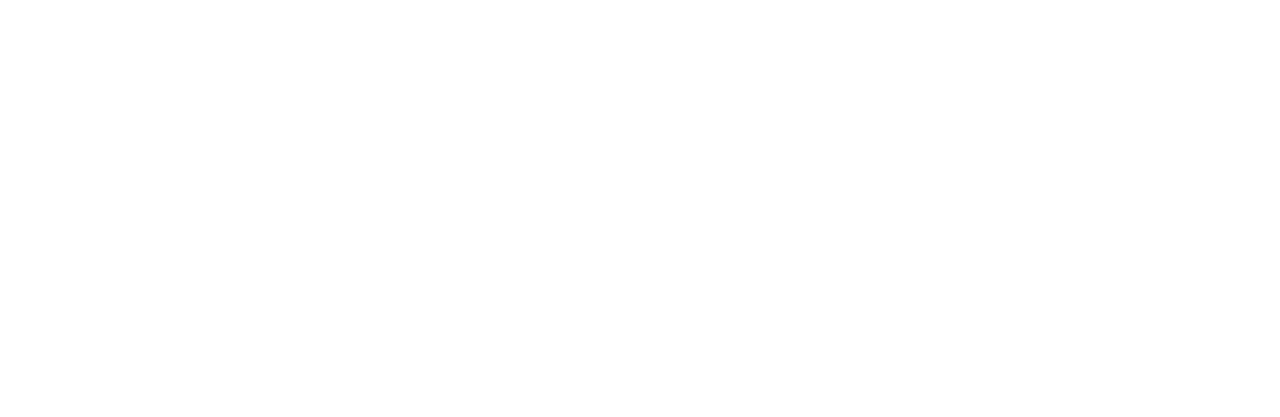
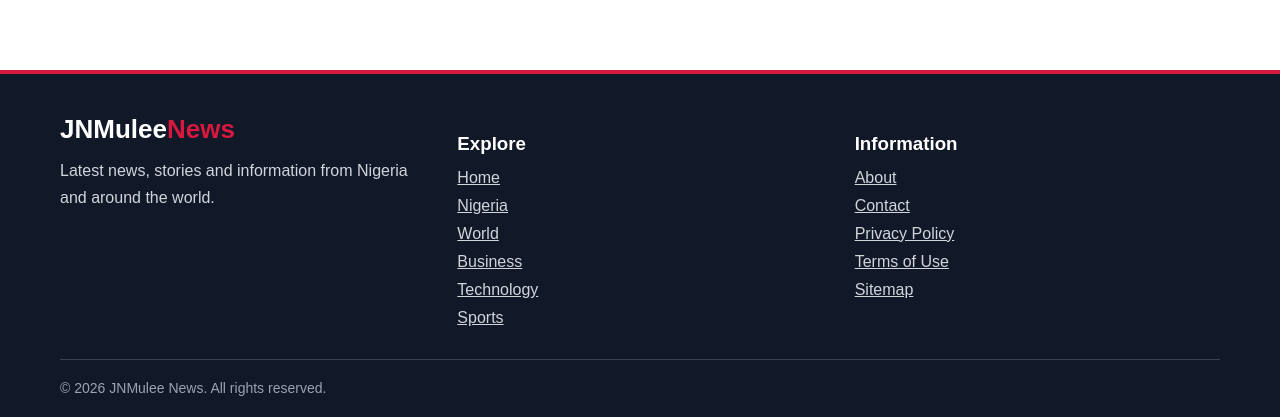
Before and after one commit to JnmuleeNews/Jnmulee-news, a Next.js app: page / in a window 1280 px wide. Shown: the part 970-1387 px from the top of the page. Before the commit the page ends 980 px from the top, so only its background shows below. Built offline with nearby package versions, Linux system fonts and the light colour scheme; no server answers; the database is empty.

Commit message:
Update layout.tsx

```diff
--- a/app/layout.tsx
+++ b/app/layout.tsx
@@ -1,9 +1,46 @@
 import type { Metadata } from "next";
+import Link from "next/link";
 import "./globals.css";
 
+const siteUrl =
+  process.env.NEXT_PUBLIC_SITE_URL ||
+  "https://jnmulee-news-jnnation.vercel.app";
+
 export const metadata: Metadata = {
-  title: "JNMulee News",
-  description: "Independent digital news and current affairs.",
+  metadataBase: new URL(siteUrl),
+
+  title: {
+    default: "JNMulee News",
+    template: "%s | JNMulee News",
+  },
+
+  description:
+    "JNMulee News brings you the latest news, breaking stories, sports, business, technology, entertainment and more from Nigeria and around the world.",
+
+  alternates: {
+    canonical: "/",
+  },
+
+  openGraph: {
+    title: "JNMulee News",
+    description:
+      "Latest news and breaking stories from Nigeria and around the world.",
+    url: siteUrl,
+    siteName: "JNMulee News",
+    type: "website",
+  },
+
+  twitter: {
+    card: "summary_large_image",
+    title: "JNMulee News",
+    description:
+      "Latest news and breaking stories from Nigeria and around the world.",
+  },
+
+  robots: {
+    index: true,
+    follow: true,
+  },
 };
 
 export default function RootLayout({
@@ -13,7 +50,166 @@
 }>) {
   return (
     <html lang="en">
-      <body>{children}</body>
+      <body>
+        {children}
+
+        <footer
+          style={{
+            marginTop: "60px",
+            background: "#111827",
+            color: "#ffffff",
+            borderTop: "4px solid #d7193f",
+          }}
+        >
+          <div
+            style={{
+              maxWidth: "1200px",
+              margin: "0 auto",
+              padding: "40px 20px 24px",
+            }}
+          >
+            <div
+              style={{
+                display: "grid",
+                gridTemplateColumns:
+                  "repeat(auto-fit, minmax(220px, 1fr))",
+                gap: "32px",
+              }}
+            >
+              <div>
+                <Link
+                  href="/"
+                  style={{
+                    color: "#ffffff",
+                    textDecoration: "none",
+                    fontSize: "26px",
+                    fontWeight: 800,
+                  }}
+                >
+                  JNMulee
+                  <span style={{ color: "#d7193f" }}>News</span>
+                </Link>
+
+                <p
+                  style={{
+                    color: "#d1d5db",
+                    lineHeight: 1.7,
+                    marginTop: "12px",
+                  }}
+                >
+                  Latest news, stories and information from Nigeria
+                  and around the world.
+                </p>
+              </div>
+
+              <div>
+                <h3 style={{ marginBottom: "14px" }}>
+                  Explore
+                </h3>
+
+                <div
+                  style={{
+                    display: "flex",
+                    flexDirection: "column",
+                    gap: "10px",
+                    color: "#d1d5db",
+                  }}
+                >
+                  <Link href="/" style={{ color: "inherit" }}>
+                    Home
+                  </Link>
+
+                  <Link
+                    href="/category/nigeria"
+                    style={{ color: "inherit" }}
+                  >
+                    Nigeria
+                  </Link>
+
+                  <Link
+                    href="/category/world"
+                    style={{ color: "inherit" }}
+                  >
+                    World
+                  </Link>
+
+                  <Link
+                    href="/category/business"
+                    style={{ color: "inherit" }}
+                  >
+                    Business
+                  </Link>
+
+                  <Link
+                    href="/category/technology"
+                    style={{ color: "inherit" }}
+                  >
+                    Technology
+                  </Link>
+
+                  <Link
+                    href="/category/sports"
+                    style={{ color: "inherit" }}
+                  >
+                    Sports
+                  </Link>
+                </div>
+              </div>
+
+              <div>
+                <h3 style={{ marginBottom: "14px" }}>
+                  Information
+                </h3>
+
+                <div
+                  style={{
+                    display: "flex",
+                    flexDirection: "column",
+                    gap: "10px",
+                    color: "#d1d5db",
+                  }}
+                >
+                  <Link href="/about" style={{ color: "inherit" }}>
+                    About
+                  </Link>
+
+                  <Link href="/contact" style={{ color: "inherit" }}>
+                    Contact
+                  </Link>
+
+                  <Link href="/privacy" style={{ color: "inherit" }}>
+                    Privacy Policy
+                  </Link>
+
+                  <Link href="/terms" style={{ color: "inherit" }}>
+                    Terms of Use
+                  </Link>
+
+                  <a
+                    href="/sitemap.xml"
+                    style={{ color: "inherit" }}
+                  >
+                    Sitemap
+                  </a>
+                </div>
+              </div>
+            </div>
+
+            <div
+              style={{
+                marginTop: "32px",
+                paddingTop: "20px",
+                borderTop: "1px solid #374151",
+                color: "#9ca3af",
+                fontSize: "14px",
+              }}
+            >
+              © {new Date().getFullYear()} JNMulee News. All
+              rights reserved.
+            </div>
+          </div>
+        </footer>
+      </body>
     </html>
   );
 }
```
